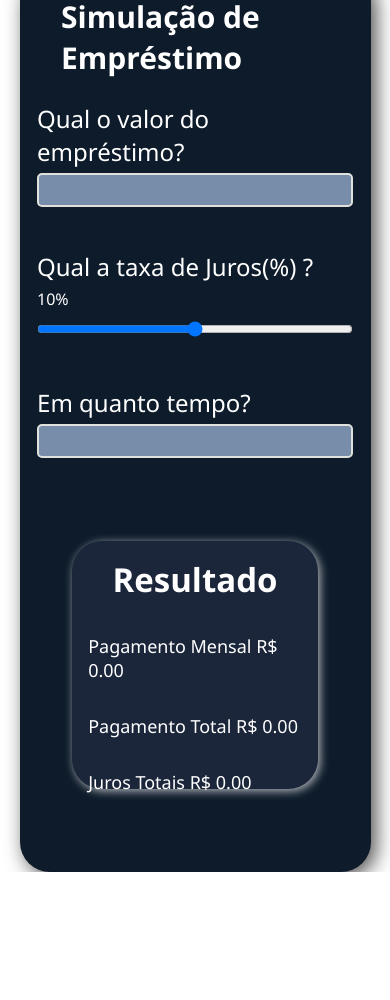
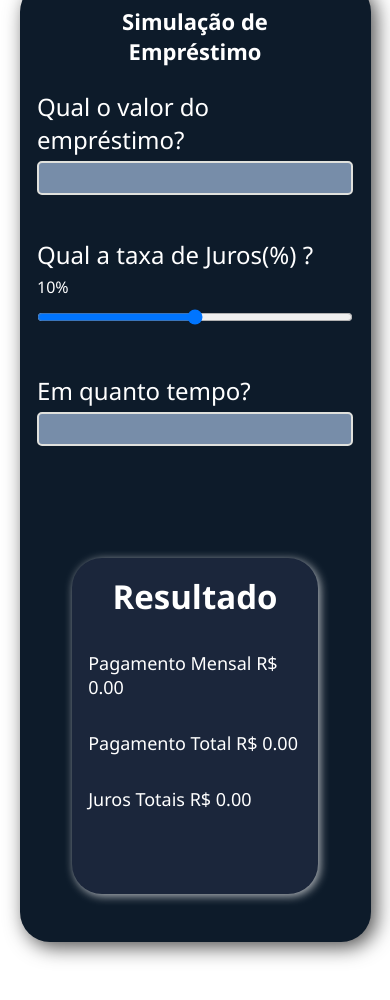
Before and after one commit to Pedroh-dev01/simulacao-de-emprestimo, a plain HTML site: page index.html in a window 390 px wide. Before the commit the page ends 872 px from the top, so only its background shows below. Drawn offline with Linux system fonts and the light colour scheme.

Commit message:
algumas alterações

```diff
--- a/style.css
+++ b/style.css
@@ -93,14 +93,15 @@ main{
 /* Responsividade */
 
 @media screen and (max-width: 700px){
+
     main{
         display: flex;
         align-items: center;
         justify-content: center;
         flex-direction: column;
-        height: 900px;
+        height: 960px;
         width: 90%;
-        margin: 2rem auto;
+        margin-top: 5rem;
     }
 
     .container-form{
@@ -109,9 +110,19 @@ main{
         width: 90%;
     }
 
+    .container-form h1{
+        text-align: center;
+        font-size: 22px;
+        font-weight: 900;
+    }
+
     .container-resultado{
-        height: 620px;
+        height: 980px;
         width: 100%;
+        margin-bottom: -4rem;
+        display: flex;
+        align-items: center;
+        justify-content: center;
     }
 }
 
@@ -125,5 +136,6 @@ main{
     .container-resultado{
         height: 80%;
         width: 70%;
+        padding: 10px;
     }
 }
```
